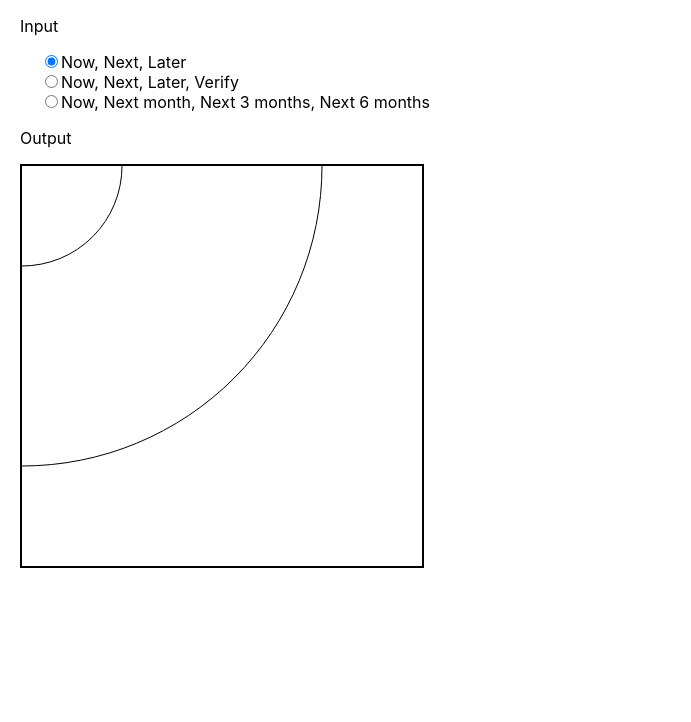
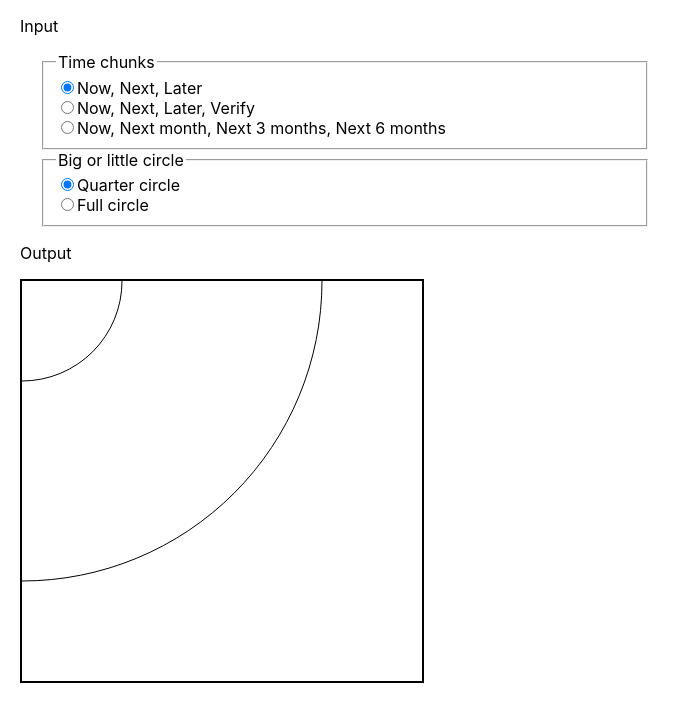
Before and after one commit to emollett/roadmap-maker-v2, a React (Create React App) app: page / in a window 1280 px wide. Shown: the top 722 px of the page, without its empty margins (0-691 px from the left). Built offline with nearby package versions, Linux system fonts and the light colour scheme.

Commit message:
Added the ability to have a full circle roadmap as well as different chunks of time

```diff
--- a/src/App.js
+++ b/src/App.js
@@ -5,26 +5,33 @@ import Output from './Roadmap-output.jsx';
 
 class App extends Component {
 
-  handleOptionChange = changeEvent => {
+  handleRadiusOptionChange = changeEvent => {
     this.setState({
-      selectedOption: changeEvent.target.value
+      selectedRadiusOption: changeEvent.target.value
+    });
+  };
+
+  handleArcOptionChange = changeEvent => {
+    this.setState({
+      selectedArcOption: changeEvent.target.value
     });
   };
 
   constructor(props) {
     super(props);
     this.state = {
-      selectedOption: "option1"
+      selectedRadiusOption: "option1",
+      selectedArcOption: "option4"
     };
 
   }
 
   render() {
-    console.log("from app.js the option selected is " + this.state.selectedOption);
+    console.log("from app.js the option selected is " + this.state.selectedRadiusOption);
     return (
       <div>
-        <Input selectedOption={this.state.selectedOption} handleOptionChange={this.handleOptionChange.bind(this)} />
-        <Output selectedOption={this.state.selectedOption} handleOptionChange={this.handleOptionChange.bind(this)} />
+        <Input selectedRadiusOption={this.state.selectedRadiusOption} selectedArcOption={this.state.selectedArcOption} handleRadiusOptionChange={this.handleRadiusOptionChange.bind(this)} handleArcOptionChange={this.handleArcOptionChange.bind(this)} />
+        <Output selectedRadiusOption={this.state.selectedRadiusOption} selectedArcOption={this.state.selectedArcOption}/>
       </div>
     );
   }
--- a/src/Roadmap-input.jsx
+++ b/src/Roadmap-input.jsx
@@ -5,24 +5,22 @@ import './App.css';
 
 class Input extends Component {
 
-
-
-
   render() {
     return (
       <div className="inputContainer">
         <p>Input</p>
 
         <form className="input">
-
+          <fieldset>
+            <legend>Time chunks</legend>
             <div className="form-check">
               <label>
                 <input
                   type="radio"
-                name="react-tips"
+                  name="time-segments"
                   value="option1"
-                checked={this.props.selectedOption === "option1"}
-                onChange={this.props.handleOptionChange}
+                  checked={this.props.selectedRadiusOption === "option1"}
+                  onChange={this.props.handleRadiusOptionChange}
                   className="form-check-input"
                 />
                 Now, Next, Later
@@ -33,10 +31,10 @@ class Input extends Component {
               <label>
                 <input
                   type="radio"
-                name="react-tips"
+                  name="time-segments"
                   value="option2"
-                checked={this.props.selectedOption === "option2"}
-                onChange={this.props.handleOptionChange}
+                  checked={this.props.selectedRadiusOption === "option2"}
+                  onChange={this.props.handleRadiusOptionChange}
                   className="form-check-input"
                 />
                 Now, Next, Later, Verify
@@ -47,16 +45,49 @@ class Input extends Component {
               <label>
                 <input
                   type="radio"
-                name="react-tips"
+                  name="time-segments"
                   value="option3"
-                checked={this.props.selectedOption === "option3"}
-                onChange={this.props.handleOptionChange}
+                  checked={this.props.selectedRadiusOption === "option3"}
+                  onChange={this.props.handleRadiusOptionChange}
                   className="form-check-input"
                 />
                 Now, Next month, Next 3 months, Next 6 months
               </label>
             </div>
+          </fieldset>
+        </form>
 
+        <form className="input">
+          <fieldset>
+            <legend>Big or little circle</legend>
+            <div className="form-check">
+              <label>
+                <input
+                  type="radio"
+                  name="arc-size"
+                  value="option4"
+                  checked={this.props.selectedArcOption === "option4"}
+                  onChange={this.props.handleArcOptionChange}
+                  className="form-check-input"
+                />
+                Quarter circle
+              </label>
+            </div>
+
+            <div className="form-check">
+              <label>
+                <input
+                  type="radio"
+                  name="arc-size"
+                  value="option5"
+                  checked={this.props.selectedArcOption === "option5"}
+                  onChange={this.props.handleArcOptionChange}
+                  className="form-check-input"
+                />
+                Full circle
+              </label>
+            </div>
+          </fieldset>
         </form>
 
       </div>
--- a/src/Roadmap-output.jsx
+++ b/src/Roadmap-output.jsx
@@ -12,40 +12,57 @@ class Output extends Component {
   }
 
   toggleRoadmapType(){
-    if (this.props.selectedOption == "option1"){
-        var rA = 100;
-        var rB = 300;
-        var rC = 0;
-      }else if (this.props.selectedOption == "option2"){
-        var rA = 100;
-        var rB = 250;
-        var rC = 400;
-      }else {
-        var rA = 100;
-        var rB = 225;
-        var rC = 350;
+    var rA;
+    var rB;
+    var rC;
+    var rF;
+    var cA;
+
+    if (this.props.selectedRadiusOption == "option1"){
+        rA = 100;
+        rB = 300;
+        rC = 0;
+      }else if (this.props.selectedRadiusOption == "option2"){
+        rA = 100;
+        rB = 250;
+        rC = 400;
+      }else if (this.props.selectedRadiusOption == "option3") {
+        rA = 100;
+        rB = 225;
+        rC = 350;
+      };
+
+    if (this.props.selectedArcOption == "option4"){
+        cA = 0;
+        rF= 1;
+      }else if (this.props.selectedArcOption == "option5"){
+        cA = 200;
+        rF = 0.5;
       }
-      this.updateCanvas(rA, rB, rC);
+
+    this.updateCanvas(rA, rB, rC, cA, rF);
   }
 
-  updateCanvas(rA, rB, rC) {
+  updateCanvas(rA, rB, rC, cA, rF) {
+    console.log("cA is " + cA);
       const ctx = this.refs.canvas.getContext("2d");
-        ctx.clearRect(0,0, 400, 400);
+        ctx.clearRect(0 ,0, 400, 400);
 
       const ctxA = this.refs.canvas.getContext('2d');
         ctxA.beginPath();
-        ctxA.arc(0, 0, rA, 0, 0.5 * Math.PI);
+        ctxA.arc(cA, cA, rF*rA, 0, 2 * Math.PI);
         ctxA.stroke();
 
       const ctxB = this.refs.canvas.getContext('2d');
         ctxB.beginPath();
-        ctxB.arc(0, 0, rB, 0, 0.5 * Math.PI);
+        ctxB.arc(cA, cA, rF*rB, 0, 2 * Math.PI);
         ctxB.stroke();
 
       const ctxC = this.refs.canvas.getContext('2d');
         ctxC.beginPath();
-        ctxC.arc(0, 0, rC, 0, 0.5 * Math.PI);
+        ctxC.arc(cA, cA, rF*rC, 0, 2 * Math.PI);
         ctxC.stroke();
+
   }
 
   render() {
```
Lines whose indentation alone changed are shown as unchanged.
